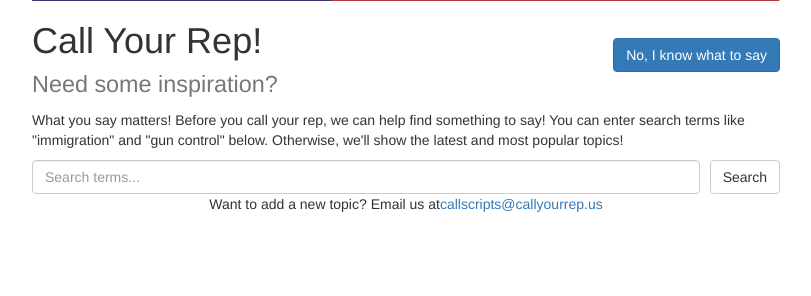
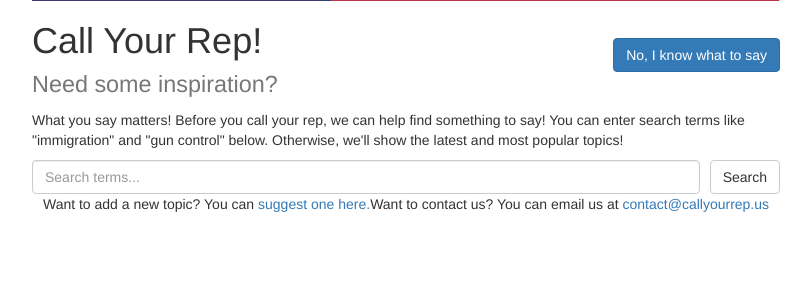
Before and after one commit to jbreams/callyourrep, a Flask app: template callyourrep/templates/index.html in a window 1280 px wide. Shown: the part 211-507 px from the top of the page, without its empty margins (234-1045 px from the left). Run offline with Flask 2, Linux system fonts and the light colour scheme; the template is opened without the code that fills it, so the values that code supplies are empty; parts of the project's set-up code (start-up, migrations or seed data) failed here and were passed over; some libraries are stand-ins or nearby versions.

Commit message:
put suggest form into prod

```diff
--- a/callyourrep/callscripts.py
+++ b/callyourrep/callscripts.py
@@ -127,7 +127,7 @@ def suggestCallScriptApi():
         res = putCallScript(request.get_json(), True)
 
         campaignDoc = mongo.db.campaigns.find_one({'_id': ObjectId(newCallScript['campaign'])})
-        adminsCursor = mongo.db.users.find({'email': { '$in': campaignDoc['owners'] }})
+        adminsCursor = mongo.db.users.find({'_id': { '$in': campaignDoc['owners'] }})
         approvalLink = "{0}/api/approveCallScript?approval={1}".format(
             app.config['BASE_URL'], newCallScript['approvalCode'])
 
@@ -151,7 +151,6 @@ def suggestCallScriptApi():
                  sender = "contact@callyourrep.us",
                  to = admin['email'],
                  html_body = emailText)
-            message.send()
         return json.dumps({'status': 'OK', 'result': 'Submitted!'})
 
     except Exception as e:
--- a/callyourrep/templates/index.html
+++ b/callyourrep/templates/index.html
@@ -67,8 +67,10 @@
       </div>
       <div id="results"></div>
       <div class="cyr-row center">
-        Want to add a new topic? Email us at <a href="email:callscripts@callyourrep.us">
-          callscripts@callyourrep.us</a>
+        <p>Want to add a new topic? You can <a href="/suggest">suggest one here.</a></p>
+        <p>Want to contact us? You can email us at
+          <a href="email:contact@callyourrep.us">contact@callyourrep.us</a>
+        </p>
       </div>
     </div>
   </body>
--- a/callyourrep/templates/suggest.html
+++ b/callyourrep/templates/suggest.html
@@ -82,7 +82,7 @@
                   <div class="g-recaptcha cyr-right" data-sitekey="%% googleRecaptchaKey %%"></div>
                 </div>
                 <div class="form-group">
-                  <button type="submit" class="btn btn-default" name="signup">Login</button>
+                  <button type="submit" class="btn btn-default" name="signup">Submit</button>
                 </div>
             </form>
           </div>
@@ -139,6 +139,8 @@
       }).done(function(data) {
         if (data['status'] != 'OK') {
           showAlert('danger', data['error_message'], function(elem) { suggestForm.after(elem) });
+        } else {
+          window.location.href = '/caller';
         }
       });
 
```
